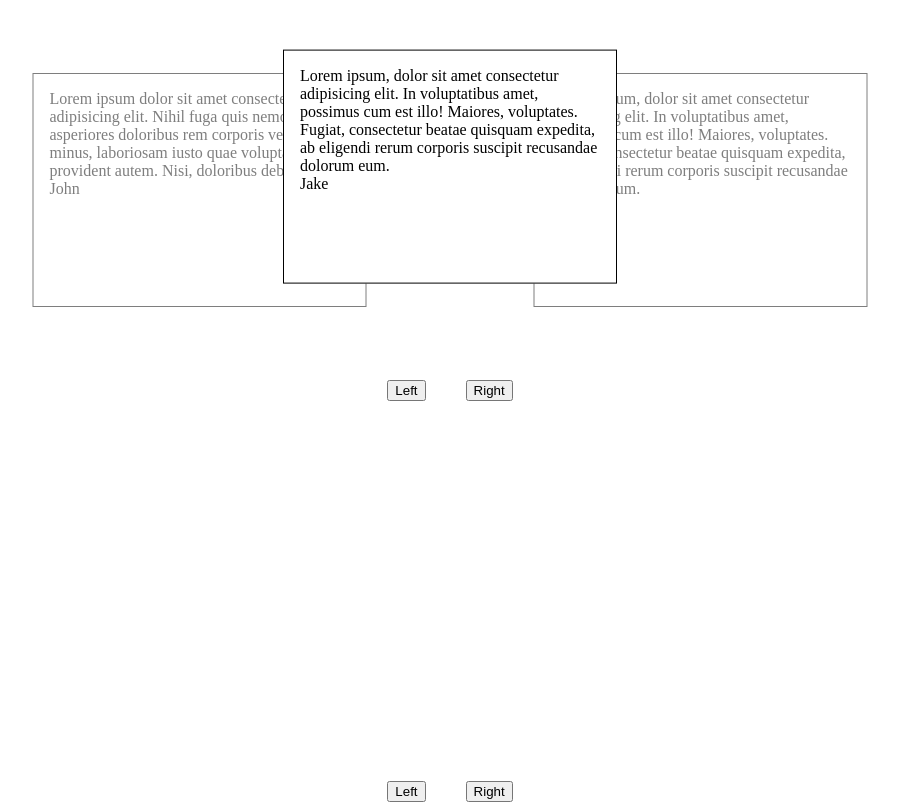
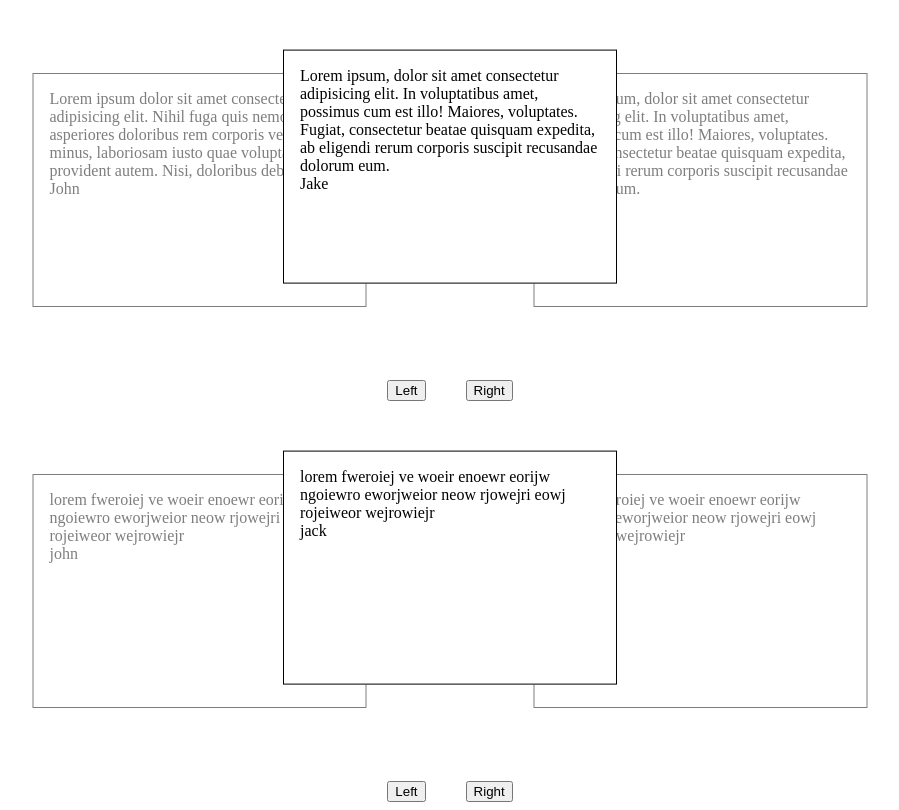
Before and after one commit to savus/carousel-practice, a React (Vite) app: page / in a window 1280 px wide. Shown: the whole page, without its empty margins (190-1089 px from the left). Built offline with nearby package versions, Linux system fonts and the light colour scheme.

Commit message:
succesfully accomplish react component version of carousel-container

```diff
--- a/src/App.jsx
+++ b/src/App.jsx
@@ -53,9 +53,7 @@ function App() {
         <button className="left-arrow">Left</button>
         <button className="right-arrow">Right</button>
       </div>
-      <IndexProvider>
-        <CarouselComponent />
-      </IndexProvider>
+      <CarouselComponent />
     </>
   );
 }
--- a/src/Components/CarouselCard.tsx
+++ b/src/Components/CarouselCard.tsx
@@ -1,23 +1,16 @@
 import React from "react";
 import { useIndex } from "./Providers/IndexProvider";
-export const CarouselCard = ({ slide: { id, content, name } }) => {
-  const { currentIndex, prevIndex, nextIndex } = useIndex();
-
-  const checkWhichClass = () => {
-    switch (id) {
-      case currentIndex:
-        return "active";
-      case prevIndex:
-        return "prev";
-      case nextIndex:
-        return "next";
-      default:
-        return "";
-    }
-  };
+import { TSlide } from "./CarouselComponent";
+export const CarouselCard = ({
+  slide: { id, content, name },
+  classname,
+}: {
+  slide: TSlide;
+  classname: string;
+}) => {
   return (
     <>
-      <div className={`carousel-card ${checkWhichClass}`}>
+      <div className={classname}>
         {content}
         <div className="name">{name}</div>
       </div>
--- a/src/Components/CarouselComponent.tsx
+++ b/src/Components/CarouselComponent.tsx
@@ -1,18 +1,107 @@
-import React from "react";
-import { useIndex } from "./Providers/IndexProvider";
+import React, { useState } from "react";
 import { CarouselCard } from "./CarouselCard";
+
+export type TSlide = {
+  id: number;
+  content: string;
+  name: string;
+};
+
+const slides: TSlide[] = [
+  {
+    id: 0,
+    content:
+      "lorem fweroiej ve woeir enoewr eorijw ngoiewro eworjweior neow rjowejri eowj rojeiweor wejrowiejr",
+    name: "john",
+  },
+  {
+    id: 1,
+    content:
+      "lorem fweroiej ve woeir enoewr eorijw ngoiewro eworjweior neow rjowejri eowj rojeiweor wejrowiejr",
+    name: "jack",
+  },
+  {
+    id: 2,
+    content:
+      "lorem fweroiej ve woeir enoewr eorijw ngoiewro eworjweior neow rjowejri eowj rojeiweor wejrowiejr",
+    name: "mike",
+  },
+  {
+    id: 3,
+    content:
+      "lorem fweroiej ve woeir enoewr eorijw ngoiewro eworjweior neow rjowejri eowj rojeiweor wejrowiejr",
+    name: "mack",
+  },
+  {
+    id: 4,
+    content:
+      "lorem fweroiej ve woeir enoewr eorijw ngoiewro eworjweior neow rjowejri eowj rojeiweor wejrowiejr",
+    name: "james",
+  },
+  {
+    id: 5,
+    content:
+      "lorem fweroiej ve woeir enoewr eorijw ngoiewro eworjweior neow rjowejri eowj rojeiweor wejrowiejr",
+    name: "jane",
+  },
+  {
+    id: 6,
+    content:
+      "lorem fweroiej ve woeir enoewr eorijw ngoiewro eworjweior neow rjowejri eowj rojeiweor wejrowiejr",
+    name: "sam",
+  },
+];
+
 export const CarouselComponent = () => {
-  const { slides, currentIndex, prevIndex, nextIndex } = useIndex();
+  const [currentIndex, setCurrentIndex] = useState(
+    Math.floor(Math.random() * slides.length)
+  );
+  const prevIndex = currentIndex > 0 ? currentIndex - 1 : slides.length - 1;
+  const nextIndex = currentIndex < slides.length - 1 ? currentIndex + 1 : 0;
+
+  const goToPrevious = () =>
+    currentIndex > 0
+      ? setCurrentIndex(currentIndex - 1)
+      : setCurrentIndex(slides.length - 1);
+
+  const goToNext = () =>
+    currentIndex < slides.length - 1
+      ? setCurrentIndex(currentIndex + 1)
+      : setCurrentIndex(0);
+
+  const indexBasedClass = (index) => {
+    switch (index) {
+      case prevIndex:
+        return "prev";
+      case currentIndex:
+        return "active";
+      case nextIndex:
+        return "next";
+      default:
+        return "";
+    }
+  };
+
   return (
     <>
       <div className="react-carousel-container">
-        {slides.map((slide) => (
-          <CarouselCard slide={slide} />
-        ))}
+        {slides.map((slide, index) => {
+          const classToSelect = indexBasedClass(index);
+          return (
+            <CarouselCard
+              slide={slide}
+              classname={`carousel-card ${classToSelect}`}
+            />
+          );
+        })}
       </div>
-      <div className="btn-group">
-        <button className="left-arrow">Left</button>
-        <button className="right-arrow">Right</button>
+      <div className="react-carousel-btn-group">
+        <button className="left-arrow" onClick={goToPrevious}>
+          Left
+        </button>
+        <button className="right-arrow" onClick={goToNext}>
+          Right
+        </button>
       </div>
     </>
   );
--- a/src/css/main.css
+++ b/src/css/main.css
@@ -36,7 +36,8 @@
   opacity: 0.5;
 }
 
-.btn-group {
+.btn-group,
+.react-carousel-btn-group {
   display: flex;
   justify-content: center;
   gap: 40px;
--- a/src/js/main.js
+++ b/src/js/main.js
@@ -1,5 +1,7 @@
 document.addEventListener("DOMContentLoaded", () => {
-  const carousels = document.querySelectorAll(".carousel-card");
+  const carousels = document.querySelectorAll(
+    ".carousel-container .carousel-card"
+  );
 
   const buttonContainer = document.querySelector(".btn-group");
 
```
